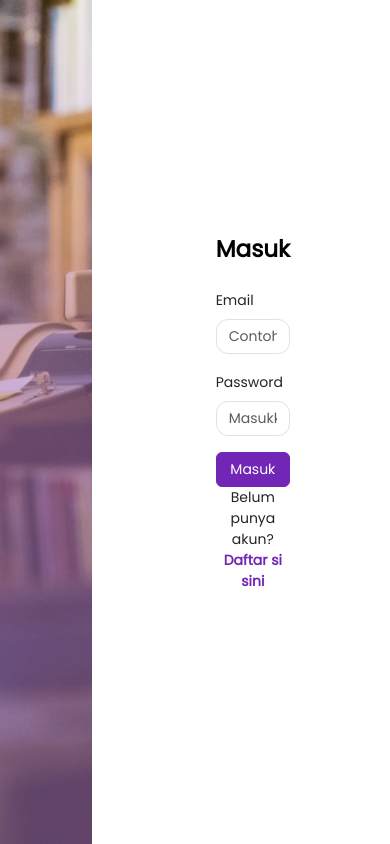
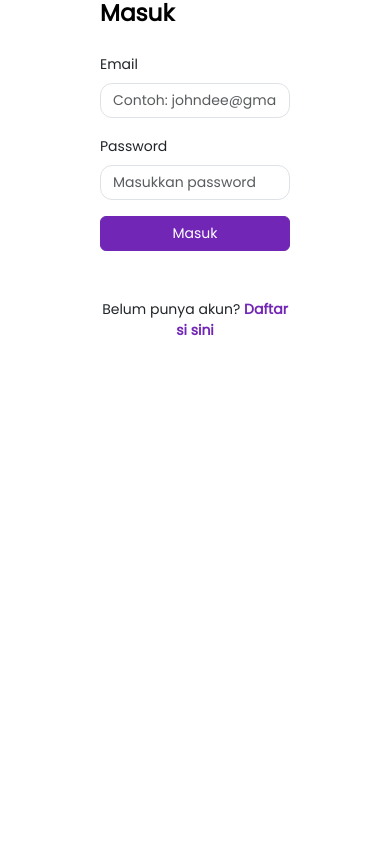
Before and after one commit to HarieFz/secondhand, a React (Create React App) app: page /login in a window 390 px wide. Built offline with nearby package versions, Linux system fonts and the light colour scheme.

Commit message:
Home: Cursor ketika di Card menjadi pointer, Login: menambah margin dan gambar display none ketika screen size sm Topbar Before login: menambahkan link button masuk ke login page

```diff
--- a/src/components/Layouts/TopBarBL.jsx
+++ b/src/components/Layouts/TopBarBL.jsx
@@ -1,6 +1,7 @@
 import React from "react";
 import { Button, Container, Form, Nav, Navbar } from "react-bootstrap";
 import Login from "../../assets/icon/login.svg";
+import { Link } from "react-router-dom";
 
 export default function TopBarBL() {
   return (
@@ -26,7 +27,7 @@ export default function TopBarBL() {
               style={{ maxHeight: "100px" }}
               navbarScroll
             >
-              <Button>
+              <Button as={Link} to="/login">
                 <img src={Login} alt="login" className="me-2" />
                 Masuk
               </Button>
--- a/src/pages/Home/index.jsx
+++ b/src/pages/Home/index.jsx
@@ -90,7 +90,7 @@ export default function Home() {
           <Row className="gy-4">
             {items.map((item, idx) => (
               <Col lg={2} key={idx}>
-                <Card className="p-2">
+                <Card className="p-2" style={{ cursor: "pointer" }}>
                   <Card.Img variant="top" src={item.img} />
                   <Card.Body className="px-0">
                     <p className="m-0 fw-bold">{item.name}</p>
--- a/src/pages/Login/index.jsx
+++ b/src/pages/Login/index.jsx
@@ -6,7 +6,10 @@ import { Link } from "react-router-dom";
 export default function Login() {
   return (
     <Row className="d-flex justify-content-center align-items-center">
-      <Col style={{ width: "100vw", height: "100vh" }}>
+      <Col
+        style={{ width: "100vw", height: "100vh" }}
+        className="d-none d-md-block"
+      >
         <img
           src={Banner}
           alt="Banner Login"
@@ -30,9 +33,9 @@ export default function Login() {
             <Form.Control type="email" placeholder="Masukkan password" />
           </Form.Group>
 
-          <Button className="w-100 mb-5">Masuk</Button>
+          <Button className="w-100">Masuk</Button>
 
-          <p className="text-center">
+          <p className="text-center mt-5">
             Belum punya akun?{" "}
             <Link
               style={{ color: "#7126B5" }}
```
